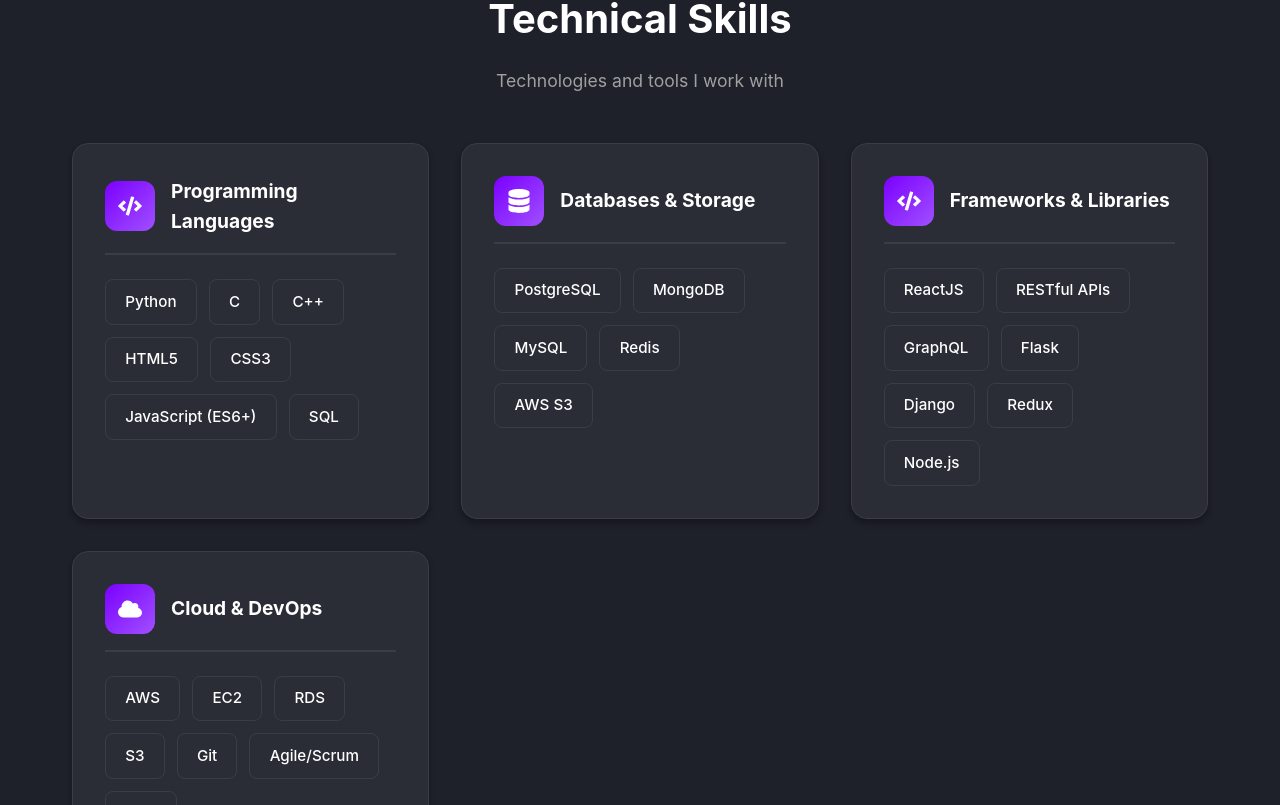
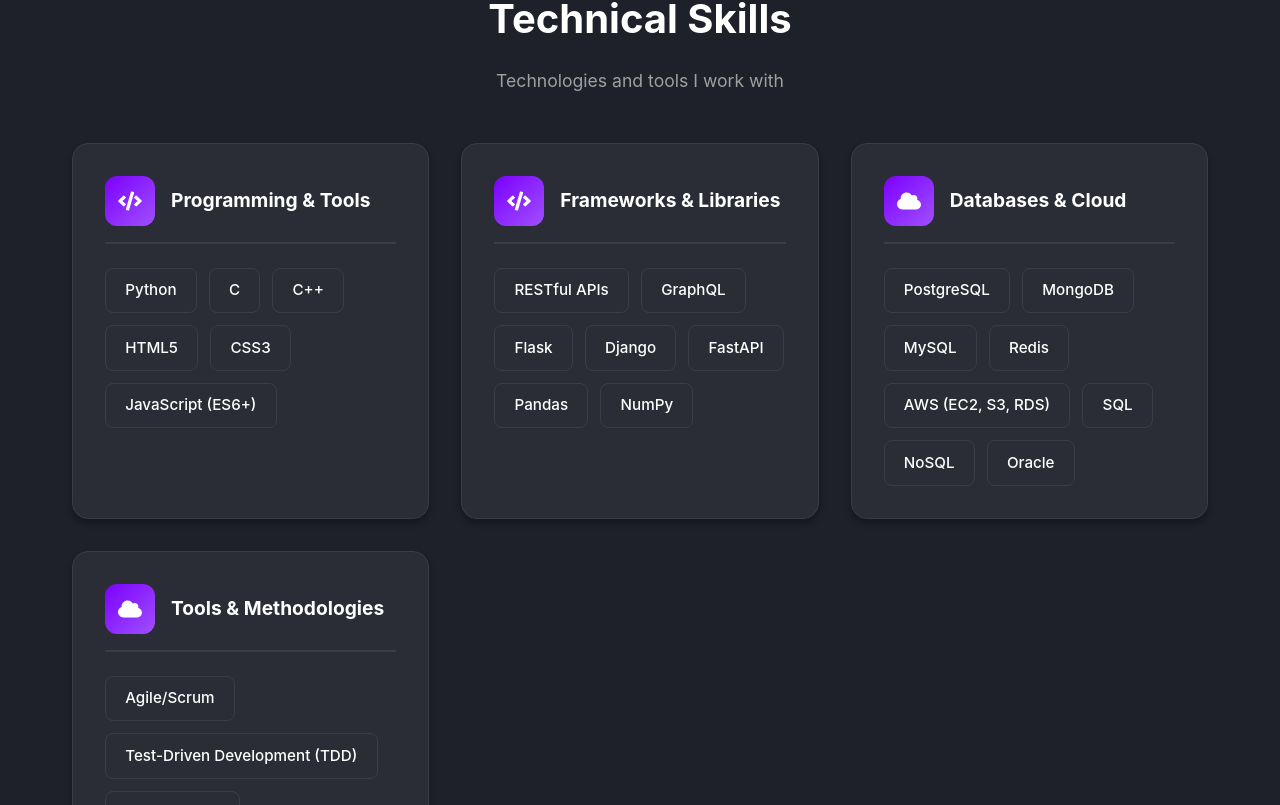
Before and after one commit to ishapathak11/isha_portfolio, a React (Vite) app: page / in a window 1280 px wide. Shown: the part 6235-7040 px from the top of the page. Built offline with nearby package versions, Linux system fonts and the light colour scheme.

Commit message:
Update Education, Projects, and Skills components with new coursework, improved descriptions, and restructured skill categories

```diff
--- a/src/components/Education.tsx
+++ b/src/components/Education.tsx
@@ -8,6 +8,7 @@
   period: string
   gpa: string
   achievements?: string[]
+  coursework?: string[]
 }
 
 const Education = () => {
@@ -18,7 +19,8 @@
       location: 'Texas, USA',
       period: 'Aug 2024 - Present',
       gpa: 'GPA: 3.5',
-      achievements: ['Graduate Teaching Assistantship Award']
+      achievements: ['Graduate Teaching Assistantship Award'],
+      coursework: ['Design And Analysis of Algorithm', 'Database Management System', 'Artificial Intelligence', 'Machine Learning']
     },
     {
       degree: 'Bachelor Of Engineering, Computer Engineering',
--- a/src/components/Projects.tsx
+++ b/src/components/Projects.tsx
@@ -14,7 +14,7 @@
     {
       title: 'EmotiveChat: AI-Powered Sentiment-Aware Conversational Agent',
       affiliation: 'Texas A&M University, Corpus Christi',
-      description: 'Built an intelligent chatbot using NLP/transformer models (BERT, ROBERTa, GPT-3.5) and ML algorithms (SVM, Random Forest, XGBoost) achieving 89% accuracy and F1-score of 0.87 across 10,000+ conversations.',
+      description: 'Built intelligent chatbot using NLP/transformer models (BERT, RoBERTa, GPT-3.5) and ML algorithms (SVM, Random Forest, XGBoost) achieving 89% accuracy and F1-score of 0.87 across 10,000+ conversations',
       technologies: ['Python', 'BERT', 'RoBERTa', 'GPT-3.5', 'SVM', 'Random Forest', 'XGBoost', 'NLP', 'ML'],
       metrics: ['89% Accuracy', 'F1-score: 0.87', '10,000+ Conversations']
     },
--- a/src/components/Skills.tsx
+++ b/src/components/Skills.tsx
@@ -10,24 +10,24 @@
 const Skills = () => {
   const skillCategories: SkillCategory[] = [
     {
-      title: 'Programming Languages',
+      title: 'Programming & Tools',
       icon: <FaCode />,
-      skills: ['Python', 'C', 'C++', 'HTML5', 'CSS3', 'JavaScript (ES6+)', 'SQL']
-    },
-    {
-      title: 'Databases & Storage',
-      icon: <FaDatabase />,
-      skills: ['PostgreSQL', 'MongoDB', 'MySQL', 'Redis', 'AWS S3']
+      skills: ['Python', 'C', 'C++', 'HTML5', 'CSS3', 'JavaScript (ES6+)']
     },
     {
       title: 'Frameworks & Libraries',
       icon: <FaCode />,
-      skills: ['ReactJS', 'RESTful APIs', 'GraphQL', 'Flask', 'Django', 'Redux', 'Node.js']
+      skills: ['RESTful APIs', 'GraphQL', 'Flask', 'Django',  'FastAPI', 'Pandas', 'NumPy']
     },
     {
-      title: 'Cloud & DevOps',
+      title: 'Databases & Cloud',
       icon: <FaCloud />,
-      skills: ['AWS', 'EC2', 'RDS', 'S3', 'Git', 'Agile/Scrum', 'TDD', 'Performance Optimization']
+      skills: ['PostgreSQL', 'MongoDB', 'MySQL', 'Redis', 'AWS (EC2, S3, RDS)', 'SQL', 'NoSQL', 'Oracle']
+    },
+    {
+      title: 'Tools & Methodologies',
+      icon: <FaCloud />,
+      skills: ['Agile/Scrum', 'Test-Driven Development (TDD)', 'Code Review', 'Performance Optimization', 'Postman', 'Jira', 'Docker', 'Git']
     }
   ]
 
```
